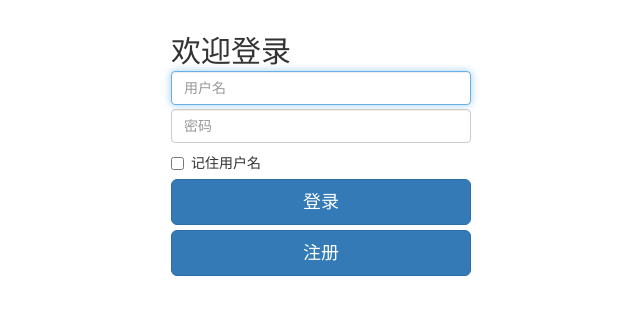
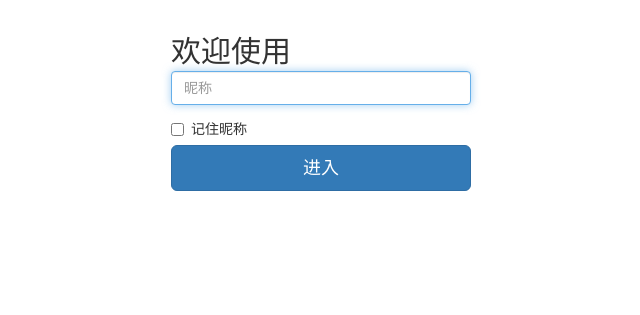
Before and after one commit to hzgnjupt/djangoRepo, a Django app: page /chatroom/ in a window 1280 px wide. Shown: the top 315 px of the page, without its empty margins (319-959 px from the left). Run offline with Django 3.2, Linux system fonts and the light colour scheme; some libraries are stand-ins or nearby versions.

Commit message:
修改登录界面

```diff
--- a/djangosite/chatroom/templates/chatroom/index.html
+++ b/djangosite/chatroom/templates/chatroom/index.html
@@ -10,14 +10,12 @@
 <body>
 <div class="container">
     <form class="form-login" role="form">
-        <h2 style="margin-bottom: 3px">欢迎登录</h2>
-        <input type="text" class="form-control" style="margin-bottom: 4px" placeholder="用户名" required autofocus>
-        <input type="password" class="form-control" placeholder="密码" required>
+        <h2 style="margin-bottom: 3px">欢迎使用</h2>
+        <input type="text" class="form-control" style="margin-bottom: 4px" placeholder="昵称" required autofocus>
         <label class="checkbox checkbox-inline" style="margin-bottom: 6px">
-            <input type="checkbox" value="remember-me">记住用户名
+            <input type="checkbox" value="remember-me">记住昵称
         </label>
-        <button type="submit" class="btn btn-lg btn-primary btn-block">登录</button>
-        <button type="button" class="btn btn-lg btn-primary btn-block">注册</button>
+        <button type="submit" class="btn btn-lg btn-primary btn-block">进入</button>
     </form>
 </div>
 <script src="{% static 'chatroom/js/jquery-2.1.4.js' %}"></script>
```
